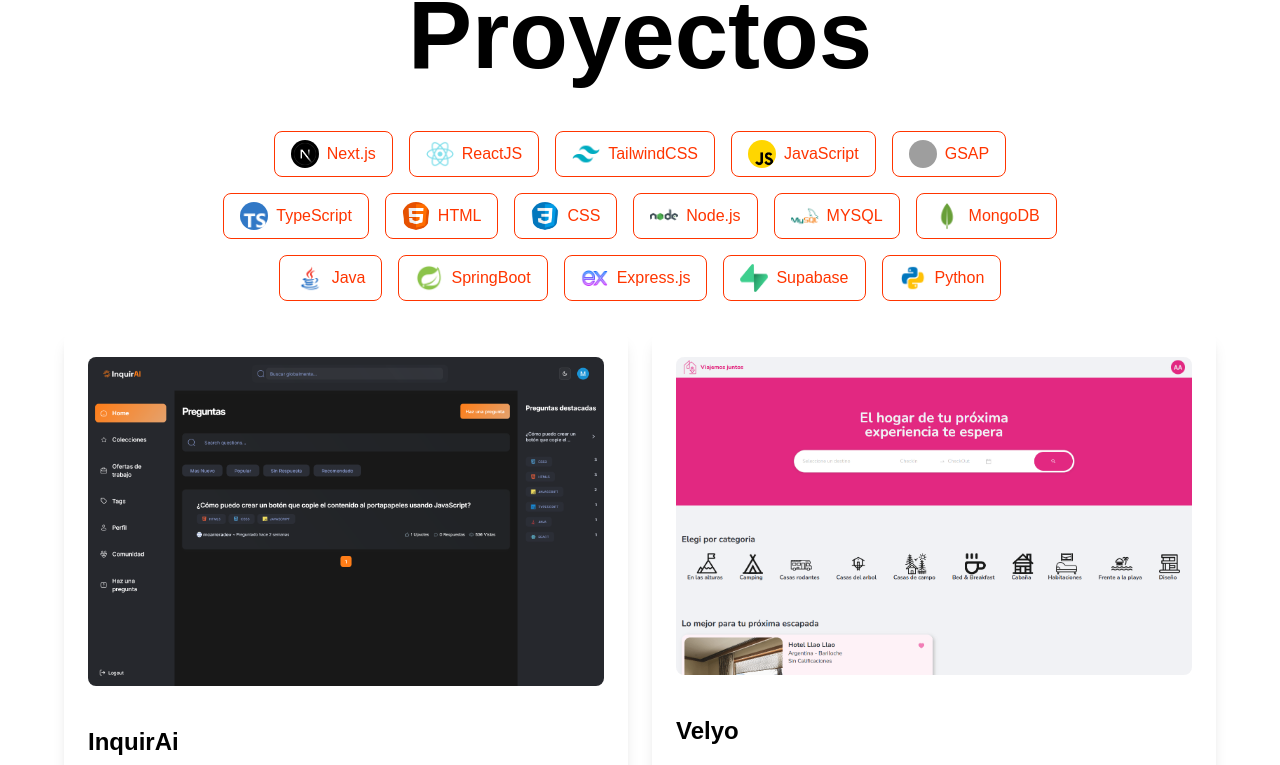
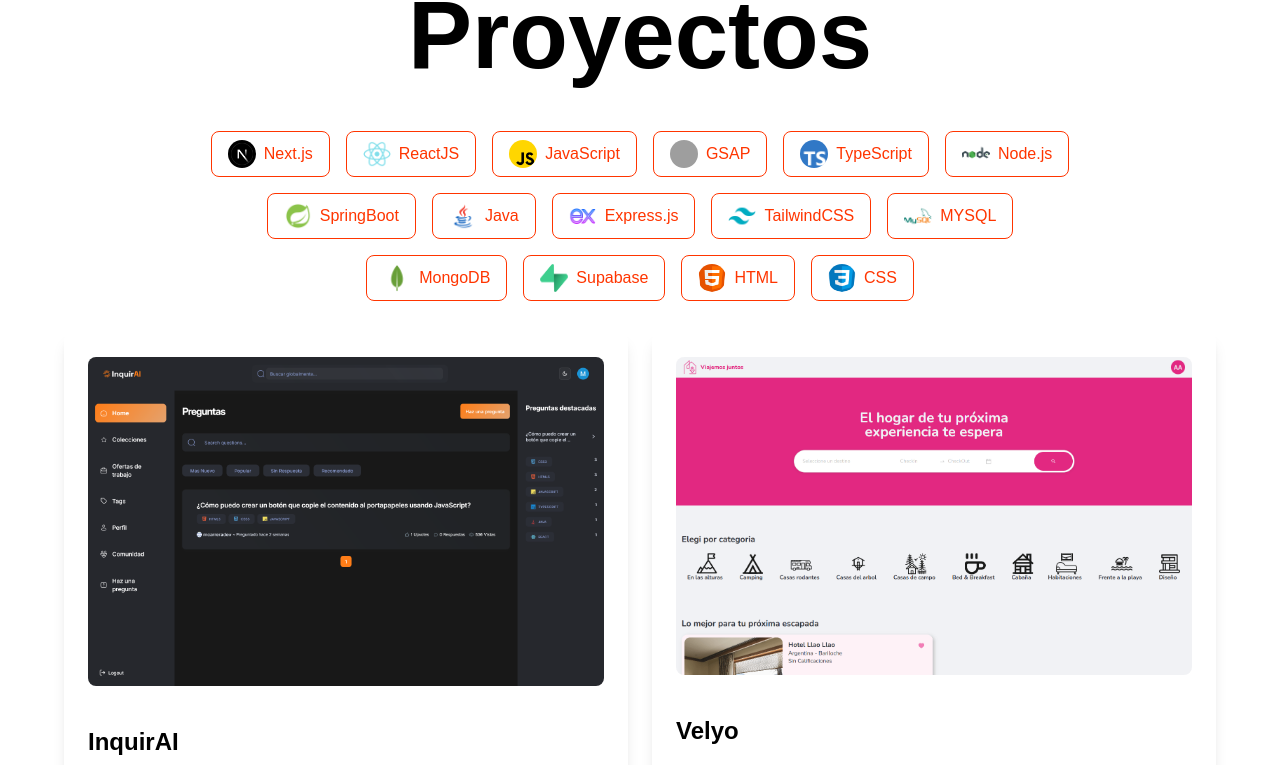
Before and after one commit to maticarrera12/MatiasCarrera, a React (Vite) app: page / in a window 1280 px wide. Shown: the part 877-1642 px from the top of the page. Built offline with nearby package versions, Linux system fonts and the light colour scheme; grey boxes are pictures that could not be loaded.

Commit message:
new Tech order

```diff
--- a/src/assets/assets.js
+++ b/src/assets/assets.js
@@ -35,11 +35,6 @@
     category: "front-end",
   },
   {
-    name: "TailwindCSS",
-    image: tailwindLogo,
-    category: "front-end",
-  },
-  {
     name: "JavaScript",
     image: jsLogo,
     category: "front-end",
@@ -55,21 +50,32 @@
     category: "front-end",
   },
   {
-    name: "HTML",
-    image: htmlLogo,
-    category: "front-end",
-  },
-  {
-    name: "CSS",
-    image: cssLogo,
-    category: "front-end",
-  },
-  {
     name: "Node.js",
     image: nodeLogo,
     category: "back-end",
   },
+
   {
+    name: "SpringBoot",
+    image: springbootLogo,
+    category: "back-end",
+  },
+  {
+    name: "Java",
+    image: javaLogo,
+    category: "back-end",
+  },
+  {
+    name: "Express.js",
+    image: expressjsLogo,
+    category: "back-end",
+  },
+    {
+    name: "TailwindCSS",
+    image: tailwindLogo,
+    category: "front-end",
+  },
+    {
     name: "MYSQL",
     image: mysqlLogo,
     category: "back-end",
@@ -80,36 +86,32 @@
     category: "back-end",
   },
   {
-    name: "Java",
-    image: javaLogo,
-    category: "back-end",
-  },
-  {
-    name: "SpringBoot",
-    image: springbootLogo,
-    category: "back-end",
-  },
-  {
-    name: "Express.js",
-    image: expressjsLogo,
-    category: "back-end",
-  },
-  {
     name: "Supabase",
     image: supabaseLogo,
     category: "back-end",
+  }
+  ,
+  {
+    name: "HTML",
+    image: htmlLogo,
+    category: "front-end",
   },
   {
-    name: "Python",
-    image: pythonLogo,
-    category: "back-end",
+    name: "CSS",
+    image: cssLogo,
+    category: "front-end",
   },
+  // {
+  //   name: "Python",
+  //   image: pythonLogo,
+  //   category: "back-end",
+  // },
 
 
 ];
 
 export const projects = [{
-  title: "InquirAi",
+  title: "InquirAI",
   image: ssinquirai,
   description:
     "InquirAi es una aplicación web que permite a los usuarios realizar preguntas y recibir respuestas generadas por inteligencia artificial. Utiliza la API de OpenAI para procesar las preguntas y generar respuestas. La aplicación cuenta con un diseño responsivo, una interfaz de usuario intuitiva y un sistema de autenticación para usuarios registrados. Los usuarios pueden hacer preguntas, ver respuestas anteriores y gestionar su perfil.",
--- a/src/components/Projects.jsx
+++ b/src/components/Projects.jsx
@@ -86,7 +86,7 @@
   const topRef = useRef();
   const [selectedTech, setSelectedTech] = useState(null);
   const [currentPage, setCurrentPage] = useState(1);
-  const itemsPerPage = 6;
+  const itemsPerPage = 8;
   const hasInteracted = useRef(false);
 
   const filteredProjects = selectedTech
```
Also changed, not shown: src/assets/images/ssawwwardwinner.png.
